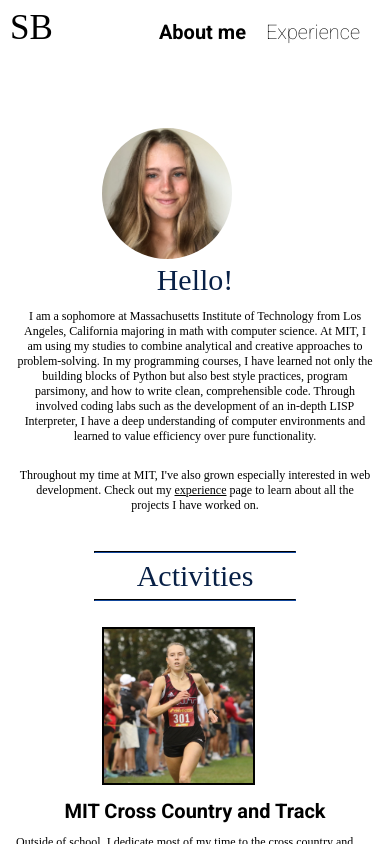
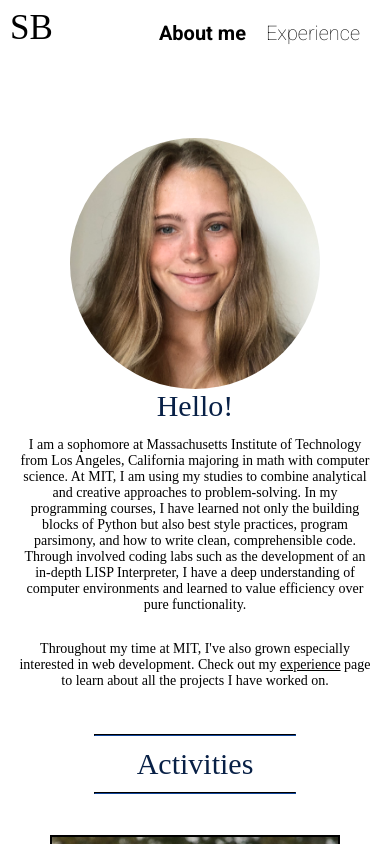
Before and after one commit to SarahBentley/SarahBentley-site, a React (Create React App) app: page /#/about in a window 390 px wide. Both pictures are taken after a click on the item "About me". Shown: the top 844 px of the page. Built offline with nearby package versions, Linux system fonts and the light colour scheme; a web font is replaced by a local one.

Commit message:
responsiveness issues

```diff
--- a/src/Components/About.css
+++ b/src/Components/About.css
@@ -46,12 +46,14 @@
     }
 
     .profile-img {
+        align-self: center;
         border-radius: 50%;
         max-width: 70%;
         height: auto;
     }
 
     .xc-img {
+        align-self: center;
         max-width: 80%;
         height: auto;
         border: 2px solid black;
@@ -86,7 +88,8 @@
     }
 
     .img-container {
-        padding-left: 0px;
+        padding-right: 8px;
+        padding-left: 8px;
         flex-basis: 50%;
         justify-content: center;
     }
--- a/src/Components/About.js
+++ b/src/Components/About.js
@@ -16,7 +16,7 @@ class About extends Component {
                 <h2 className="u-textCenter">About Me</h2>
                 <hr width ="100px"></hr> */}
                 <div className="AboutSection padded-cont">
-                    <div className="img-container">
+                    <div className="half-flex">
                         <img className="profile-img" src="profile_pic.jpg"/>
                     </div>
                     <div className="description">
@@ -32,8 +32,8 @@ I am a sophomore at Massachusetts Institute of Technology from Los Angeles, Cali
                 <hr width="200px" className="Blue"></hr>
 
                 <div className="AboutSection padded-cont">
-                    <div className="img-container">
-                        <img className="xc-img" src="running_photo.JPG"></img>
+                    <div className="half-flex">
+                        <img className="u-textCenter xc-img" src="running_photo.JPG"></img>
                     </div>
                     <div className="half-flex">
                         <h4 className="u-bold u-textCenter">MIT Cross Country and Track</h4>
--- a/src/Components/Experience.css
+++ b/src/Components/Experience.css
@@ -75,11 +75,11 @@
 
     .experience-subtitle {
         margin-top: 3px;
-        font-size: 12px;
+        font-size: 16px;
     }
 
     .experience-title {
         font-weight: bold;
-        font-size: 13px;
+        font-size: 17px;
     }
 }
--- a/src/Components/Experience.js
+++ b/src/Components/Experience.js
@@ -26,7 +26,7 @@ class Experience extends Component {
                                 <p><li>Collaborate closely with a team on building the app from the ground up, developing optimal database models, efficient backend simulation functions, API routes and a user-friendly frontend.</li></p>
                                 <p><li>Utilize tools such as Bootstrap, JQuery, HTML, Javascript and external libraries to build forms, serialize user inputs to match schemas, and send and retrieve data through the backend for simulation analysis purposes.</li></p>
                                 <p><li>Use HTML Canvas to design space travel visualizations and Chart.js to plot graphs displaying abstract events.</li></p>
-                                <pi><li>Presented the project to groups at NASA and contributed to publication for the AIAA ASCEND conference.</li></pi>
+                                <p><li>Presented the project to groups at NASA and contributed to publication for the AIAA ASCEND conference.</li></p>
                             </ul>
 
                         <h4 className="experience-title">UX Engineer for Computational Interface</h4>
--- a/src/Components/Header.css
+++ b/src/Components/Header.css
@@ -47,3 +47,7 @@
         justify-content: center;
     }
 }
+
+.sidenote {
+    color: #5b5b5b;
+  }
--- a/src/Components/Header.js
+++ b/src/Components/Header.js
@@ -19,6 +19,7 @@ class Header extends Component {
                         <h4 className="subtitle">MIT Class of 2024</h4>
                         <h4 className = "subtitle">Pursuing BS in mathematics with computer science</h4>
                         <h4 className="subtitle">Interests: software engineering and web development</h4>
+                        <h3 className="subtitle sidenote">I coded this site as a React App with routing and custom CSS styling. Check out the GitHub repo <a href="https://github.com/SarahBentley/sarahbentley">here.</a></h3>
                     </div>
                 </div>
             </div>
--- a/src/utilities.css
+++ b/src/utilities.css
@@ -20,7 +20,7 @@
 :root {
   --primary: #396dff;
   --primary--dim: #6987db;
-  --darkgrey: #d4d4d4;
+  --darkgrey: #242424;
   --medgrey: #e0e0e0;
   --grey: #f7f7f7;
   --white: #fff;
@@ -164,7 +164,8 @@ a:hover {
     font-size: 14px;
   }
 
-  body {
-    font-size: 12px;
+  p {
+    font-size: 14px;
   }
+
 }
```
Also changed, not shown: src/Components/Footer.css (line endings or trailing spaces).
